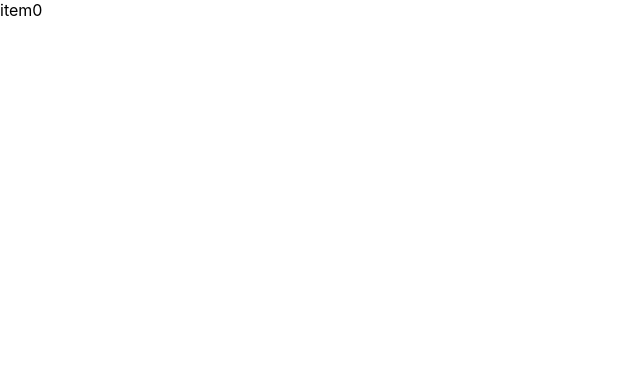
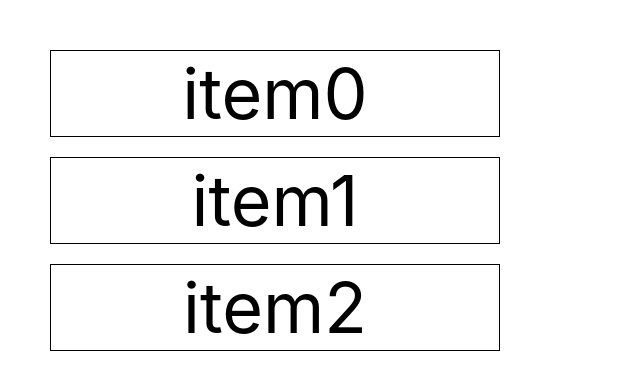
Before and after one commit to recodeyo1ko/trello-clone-react, a React (Create React App) app in the folder trello-clone/: page / in a window 1280 px wide. Shown: the top 390 px of the page, without its empty margins (0-640 px from the left). Built offline with nearby package versions, Linux system fonts and the light colour scheme.

Commit message:
D&D機能デモ完成

```diff
--- a/trello-clone/src/App.css
+++ b/trello-clone/src/App.css
@@ -1,38 +1,11 @@
-.App {
+.dragDropArea {
   text-align: center;
+  margin: 50px;
+  width: 450px;
 }
 
-.App-logo {
-  height: 40vmin;
-  pointer-events: none;
+.item {
+  margin-bottom: 20px;
+  font-size: 70px;
+  border: 1px solid black;
 }
-
-@media (prefers-reduced-motion: no-preference) {
-  .App-logo {
-    animation: App-logo-spin infinite 20s linear;
-  }
-}
-
-.App-header {
-  background-color: #282c34;
-  min-height: 100vh;
-  display: flex;
-  flex-direction: column;
-  align-items: center;
-  justify-content: center;
-  font-size: calc(10px + 2vmin);
-  color: white;
-}
-
-.App-link {
-  color: #61dafb;
-}
-
-@keyframes App-logo-spin {
-  from {
-    transform: rotate(0deg);
-  }
-  to {
-    transform: rotate(360deg);
-  }
-}
--- a/trello-clone/src/App.js
+++ b/trello-clone/src/App.js
@@ -1,24 +1,43 @@
+import { useState } from "react";
+import { DragDropContext, Droppable, Draggable } from "react-beautiful-dnd";
 import "./App.css";
-import { DragDropContext, Droppable, Draggable } from "react-beautiful-dnd";
 
 function App() {
+  const [items, setItem] = useState([
+    { id: 0, text: "item0" },
+    { id: 1, text: "item1" },
+    { id: 2, text: "item2" },
+  ]);
+
+  const onDragEnd = (result) => {
+    // console.log(result.source.index);
+    // console.log(result.destination.index);
+    const remove = items.splice(result.source.index, 1);
+
+    items.splice(result.destination.index, 0, remove[0]);
+  };
+
   return (
-    <div>
-      <DragDropContext>
+    <div className="dragDropArea">
+      <DragDropContext onDragEnd={onDragEnd}>
         <Droppable droppableId="droppable">
           {(provided) => (
             <div {...provided.droppableProps} ref={provided.innerRef}>
-              <Draggable draggableId="item0" index={0}>
+              {items.map((item, index) => (
+                <Draggable draggableId={item.text} index={index} key={item.id}>
                   {(provided) => (
                     <div
+                      className="item"
                       ref={provided.innerRef}
                       {...provided.draggableProps}
                       {...provided.dragHandleProps}
                     >
-                    item0
+                      {item.text}
                     </div>
                   )}
                 </Draggable>
+              ))}
+              {provided.placeholder}
             </div>
           )}
         </Droppable>
```
Lines whose indentation alone changed are shown as unchanged.
